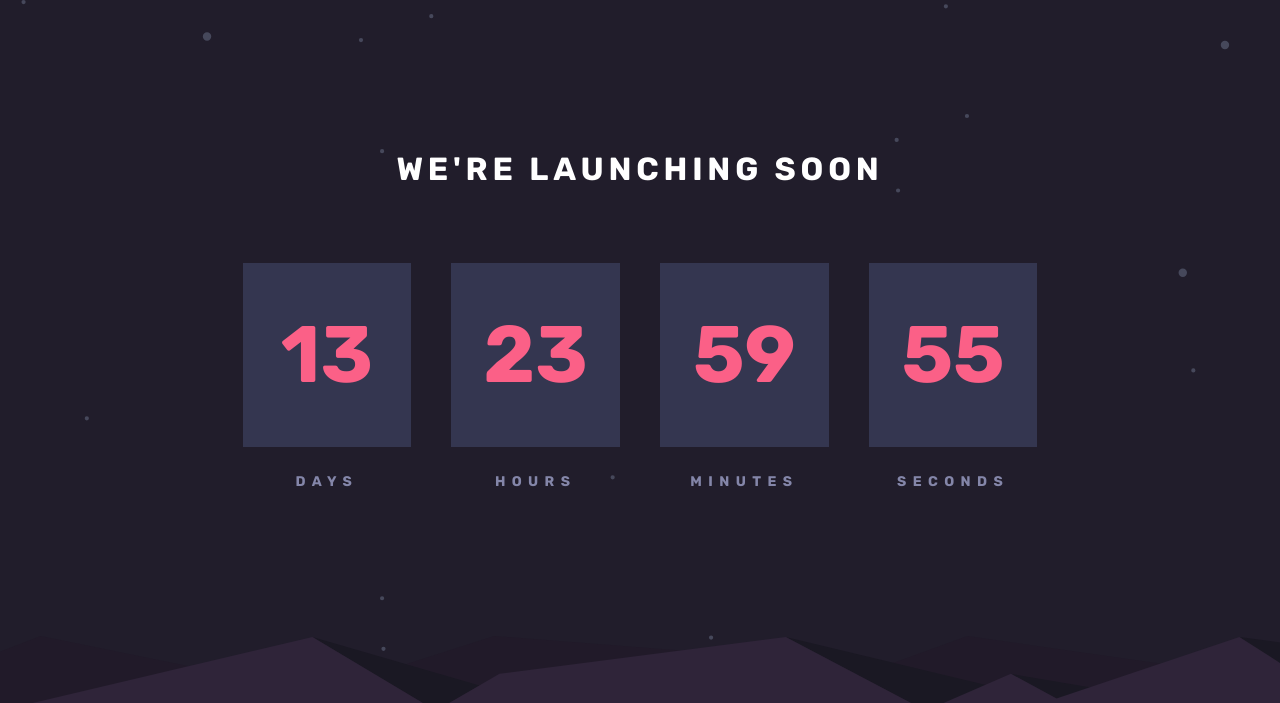
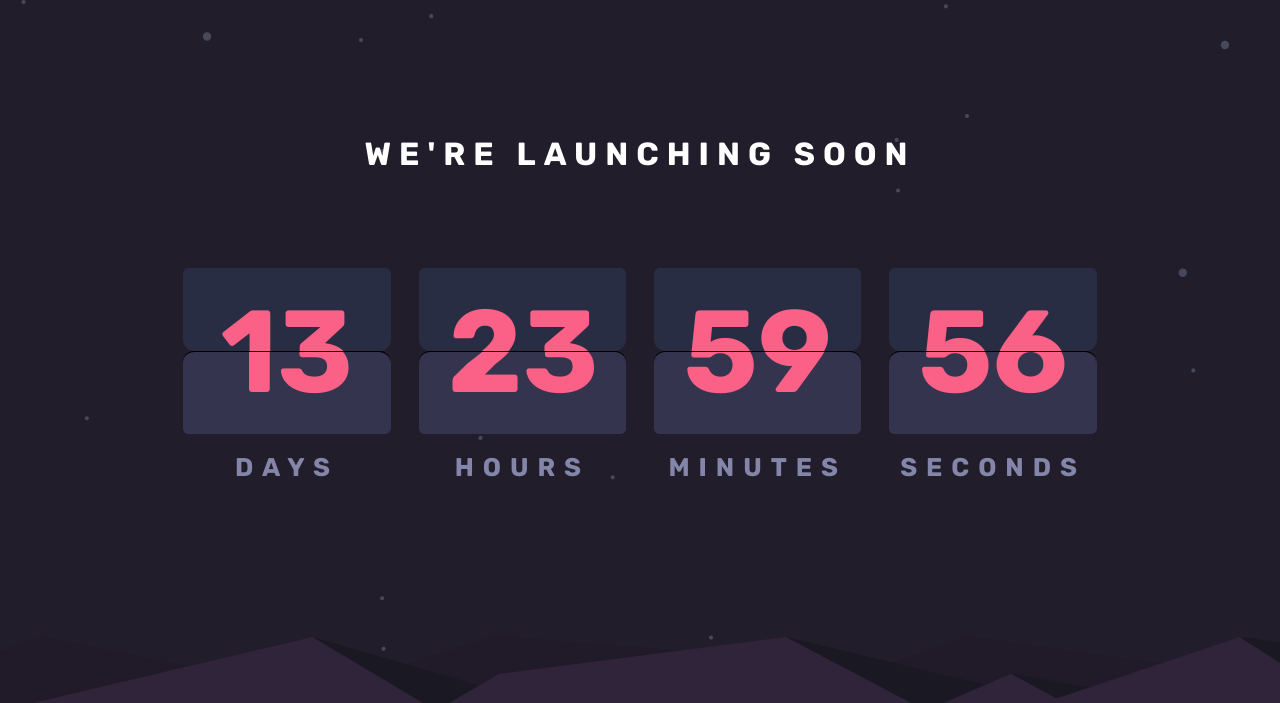
Before and after one commit to DrZero1234/FEM_countdown, a plain HTML site: page index.html in a window 1280 px wide. Shown: the top 703 px of the page. Drawn offline with Linux system fonts and the light colour scheme.

Commit message:
animation added

```diff
--- a/index.html
+++ b/index.html
@@ -20,40 +20,24 @@
   <div class="container">
   <main>
       <h1>We're launching soon</h1>
-      <div class="time-cards">
-        <div class="card-wrapper">
-          <div class="time-card" data-time="days">
-            <h2></h2>
-          </div>
-          <h3>Days</h3>
-        </div>
-        <div class="card-wrapper">
-          <div class="time-card" data-time="hours">
-            <h2>23</h2>
-          </div>
-          <h3>Hours</h3>
-        </div>
-        <div class="card-wrapper">
-          <div class="time-card" data-time="minutes">
-            <h2>55</h2>
-          </div>
-          <h3>Minutes</h3>
-        </div>
-        <div class="card-wrapper">
-          <div class="time-card" data-time="seconds">
-            <h2>41</h2>
-          </div>
-          <h3>Seconds</h3>
-        </div>
-      </div>
   </main>
 
 
     <div class="footer">
       <ul class="social-links">
-        <li class="social-item"><img src="./images/icon-facebook.svg"></li>
-        <li class="social-item"><img src="./images/icon-pinterest.svg"></li>
-        <li class="social-item"><img src="./images/icon-instagram.svg"></li>
+        <li class="social-item">
+          <a href="#">
+            <img src="./images/icon-facebook.svg">
+          </a>
+        </li>
+        <li class="social-item">
+          <a href="#">
+            <img src="./images/icon-pinterest.svg">
+          </a>
+        </li>
+        <li class="social-item">
+          <a href="#"><img src="./images/icon-instagram.svg"></a>
+        </li>
       </ul>
     </div>
   </div>
--- a/script.js
+++ b/script.js
@@ -1,28 +1,101 @@
-const DAYS_ELEM = document.querySelector(`[data-time="days"]`)
-const HOURS_ELEM = document.querySelector(`[data-time="hours"]`)
-const MINUTES_ELEM = document.querySelector(`[data-time="minutes"]`)
-const SECONDS_ELEM = document.querySelector(`[data-time="seconds"]`)
 
-const timeDiff = new Date();
 
-timeDiff.setDate(timeDiff.getDate() + 14);
 
-console.log(timeDiff)
 
-let x = setInterval(() => {
-    let now = new Date().getTime();
+function CountdownTracker(label, value){
 
-    let distance = timeDiff - now;
+  var el = document.createElement('span');
 
-    let days = Math.floor(distance / (1000 * 60 * 60 * 24));
-    let hours = Math.floor((distance % (1000 * 60 * 60 * 24) / (1000 * 60 * 60)));
-    let minutes = Math.floor((distance % (1000 * 60 * 60)) / (1000 * 60))
-    let seconds = Math.floor((distance % (1000 * 60)) / 1000);
+  el.className = 'flip-clock__piece';
+  el.innerHTML = '<b class="flip-clock__card card"><b class="card__top"></b><b class="card__bottom"></b><b class="card__back"><b class="card__bottom"></b></b></b>' +
+    '<span class="flip-clock__slot">' + label + '</span>';
 
-    DAYS_ELEM.querySelector("h2").textContent = days
-    HOURS_ELEM.querySelector("h2").textContent =hours
-    MINUTES_ELEM.querySelector("h2").textContent = minutes
-    SECONDS_ELEM.querySelector("h2").textContent = seconds
-    console.log(seconds)
+  this.el = el;
 
-},1000)
+  var top = el.querySelector('.card__top'),
+      bottom = el.querySelector('.card__bottom'),
+      back = el.querySelector('.card__back'),
+      backBottom = el.querySelector('.card__back .card__bottom');
+
+  this.update = function(val){
+    val = ( '0' + val ).slice(-2);
+    if ( val !== this.currentValue ) {
+
+      if ( this.currentValue >= 0 ) {
+        back.setAttribute('data-value', this.currentValue);
+        bottom.setAttribute('data-value', this.currentValue);
+      }
+      this.currentValue = val;
+      top.innerText = this.currentValue;
+      backBottom.setAttribute('data-value', this.currentValue);
+
+      this.el.classList.remove('flip');
+      void this.el.offsetWidth;
+      this.el.classList.add('flip');
+    }
+  }
+
+  this.update(value);
+}
+
+// Calculation adapted from https://www.sitepoint.com/build-javascript-countdown-timer-no-dependencies/
+
+function getTimeRemaining(endtime) {
+  var t = Date.parse(endtime) - Date.parse(new Date());
+  return {
+    'Total': t,
+    'Days': Math.floor(t / (1000 * 60 * 60 * 24)),
+    'Hours': Math.floor((t / (1000 * 60 * 60)) % 24),
+    'Minutes': Math.floor((t / 1000 / 60) % 60),
+    'Seconds': Math.floor((t / 1000) % 60)
+  };
+}
+
+function Clock(countdown,callback) {
+
+  countdown = countdown ? new Date(Date.parse(countdown)) : false;
+  callback = callback || function(){};
+
+  var updateFn = countdown ? getTimeRemaining : getTime;
+
+  this.el = document.createElement('div');
+  this.el.className = 'flip-clock';
+
+  var trackers = {},
+      t = updateFn(countdown),
+      key, timeinterval;
+
+  for ( key in t ){
+    if ( key === 'Total' ) { continue; }
+    trackers[key] = new CountdownTracker(key, t[key]);
+    this.el.appendChild(trackers[key].el);
+  }
+
+  var i = 0;
+  function updateClock() {
+    timeinterval = requestAnimationFrame(updateClock);
+
+    // throttle so it's not constantly updating the time.
+    if ( i++ % 10 ) { return; }
+
+    var t = updateFn(countdown);
+    if ( t.Total < 0 ) {
+      cancelAnimationFrame(timeinterval);
+      for ( key in trackers ){
+        trackers[key].update( 0 );
+      }
+      callback();
+      return;
+    }
+
+    for ( key in trackers ){
+      trackers[key].update( t[key] );
+    }
+  }
+
+  setTimeout(updateClock,500);
+}
+
+var deadline = new Date(Date.parse(new Date()) + 14 * 24 * 60 * 60 * 1000);
+var c = new Clock(deadline, function(){ alert('countdown complete') });
+document.querySelector("main").appendChild(c.el);
--- a/style.css
+++ b/style.css
@@ -7,6 +7,9 @@
 
 :root {
     --bg-color: rgba(33, 29, 43, 255);
+
+    --card-top: rgba(41, 45, 68, 255);
+    --card-bottom: rgba(53, 52, 79, 255);
 
     --primary-500: hsl(237, 18%, 59%);
     --primary-700: hsl(345, 95%, 68%);
@@ -95,7 +98,7 @@ body {
 
 main {
 
-    height: 100%;
+    min-height: 100%;
     display: flex;
     flex-direction: column;
     align-items: center;
@@ -112,6 +115,9 @@ main {
 
 .footer {
     width: 100%;
+    display: flex;
+    align-items: center;
+    justify-content: center;
     bottom: 0;
     background-image: url("./images/pattern-hills.svg");
     background-repeat: no-repeat;
@@ -123,10 +129,13 @@ h1 {
     color: var(--neutral-900);
     font-size: var(--fs-title);
     font-family: var(--ff-default);
-    letter-spacing: .3rem;
+    letter-spacing: .5rem;
     text-transform: uppercase;
+    text-align: center;
 }
 
+
+/*
 .time-card {
     display: flex;
     justify-content: center;
@@ -143,6 +152,154 @@ h1 {
     gap: 2.5rem
 }
 
+*/
+
+.flip-clock {
+    text-align: center;
+    perspective: 400px;
+    margin: 20px auto;
+    display: flex;
+    gap: 2em;
+
+    *,
+    *:before,
+    *:after {
+        box-sizing: border-box;
+    }
+}
+
+.flip-clock__piece {
+    display: flex;
+    flex-direction: column;
+    justify-content: center;
+    align-items: center;
+    gap: 1em;
+}
+
+
+.flip-clock__slot {
+    font-size: 2vw;
+    color: var(--primary-500);
+    text-align: center;
+    letter-spacing: .35em;
+    text-transform: uppercase;
+}
+
+
+
+.card {
+    display: block;
+    position: relative;
+    padding-bottom: 0.72em;
+    font-size: 9vw;
+    line-height: 0.95;
+}
+
+.card__top,
+.card__bottom,
+.card__back::before,
+.card__back::after {
+    display: block;
+    height: 0.72em;
+    color: var(--primary-700);
+    background: #222;
+    padding: 0.25em 0.25em;
+    border-radius: 0.1em 0.1em 0 0;
+    transform-style: preserve-3d;
+    width: 1.8em;
+    transform: translateZ(0);
+}
+
+.card__top {
+    background-color: var(--card-top);
+    border-radius: 0.05em 0.05em 0.1em 0.1em;
+}
+
+
+.card__bottom {
+    position: absolute;
+    top: 50%;
+    left: 0;
+    border-top: solid 1px #000;
+    background: var(--card-bottom);
+    border-radius: 0.1em 0.1em 0.05em 0.05em;
+    pointer-events: none;
+    overflow: hidden;
+}
+
+.card__bottom::after {
+    display: block;
+    margin-top: -0.72em;
+}
+
+.card__back::before,
+.card__bottom::after {
+    content: attr(data-value);
+}
+
+.card__back {
+    position: absolute;
+    top: 0;
+    height: 100%;
+    left: 0%;
+    pointer-events: none;
+}
+
+.card__back::before {
+    position: relative;
+    z-index: -1;
+    overflow: hidden;
+}
+
+.flip .card__back::before {
+    animation: flipTop 0.3s cubic-bezier(.37, .01, .94, .35);
+    animation-fill-mode: both;
+    transform-origin: center bottom;
+}
+
+.flip .card__back .card__bottom {
+    transform-origin: center top;
+    animation-fill-mode: both;
+    animation: flipBottom 0.6s cubic-bezier(.15, .45, .28, 1);
+}
+
+@keyframes flipTop {
+    0% {
+        transform: rotateX(0deg);
+        z-index: 2;
+    }
+
+    0%,
+    99% {
+        opacity: 0.99;
+    }
+
+    100% {
+        transform: rotateX(-90deg);
+        opacity: 0;
+    }
+}
+
+@keyframes flipBottom {
+
+    0%,
+    50% {
+        z-index: -1;
+        transform: rotateX(90deg);
+        opacity: 0;
+    }
+
+    51% {
+        opacity: 0.99;
+    }
+
+    100% {
+        opacity: 0.99;
+        transform: rotateX(0deg);
+        z-index: 5;
+    }
+}
+
 h3 {
     text-align: center;
     margin-top: 1.5rem;
@@ -155,8 +312,7 @@ h3 {
 
 .social-links{
     display: flex;
-    justify-content: center;
-    align-items: center;
+    gap: 2em;
     gap: 2rem;
     list-style-type: none;
 }
```
